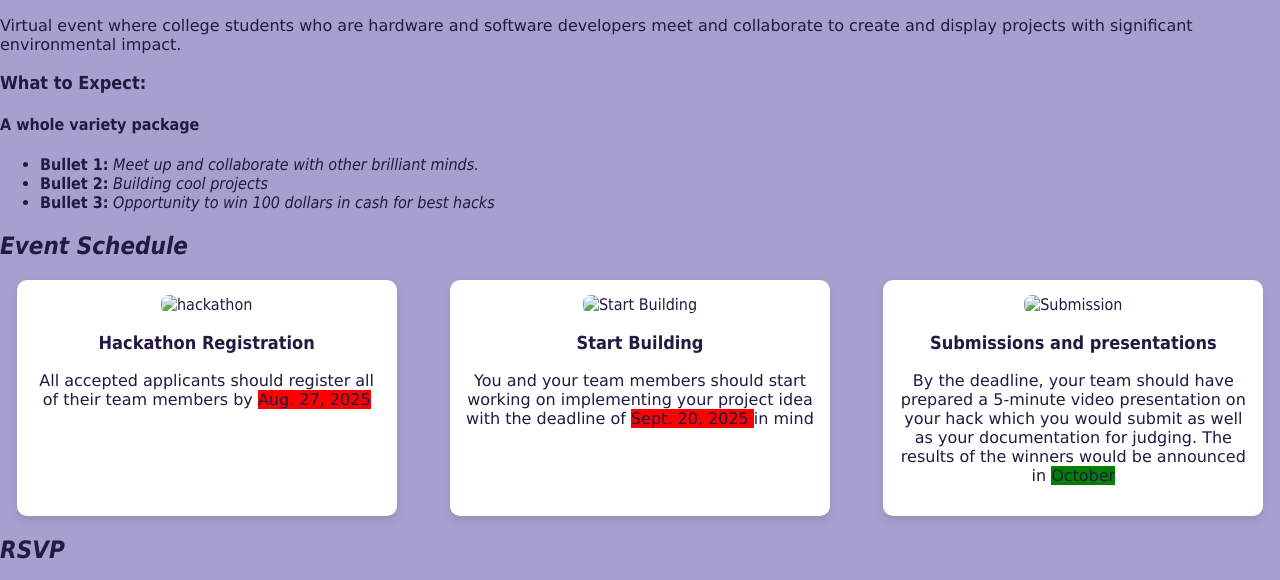
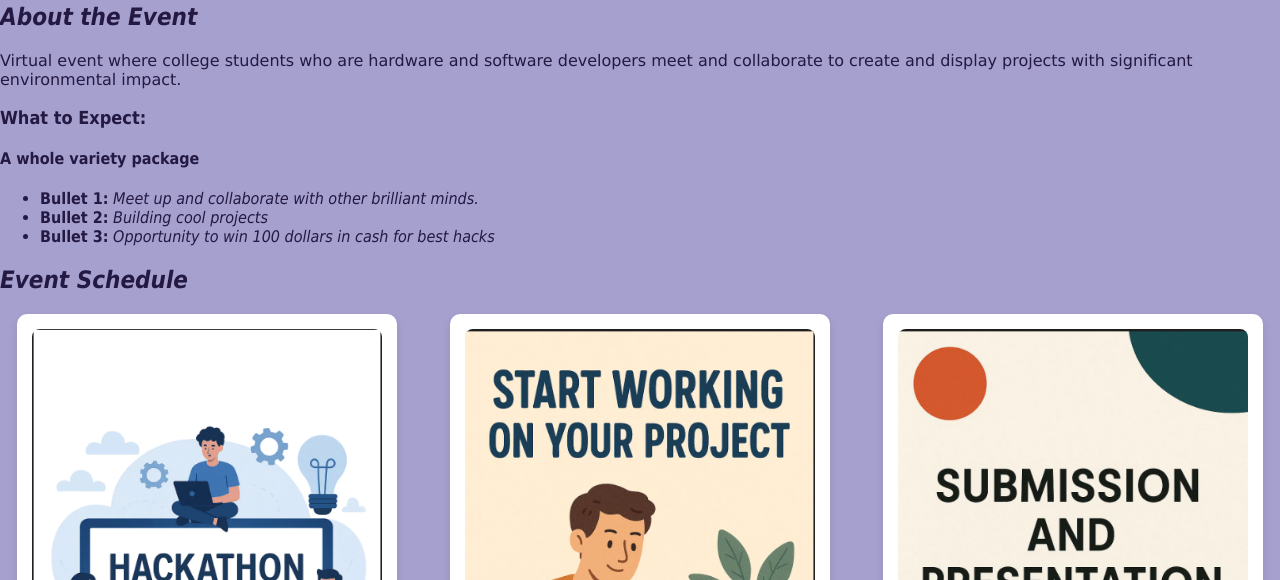
Before and after one commit to Enochteo/codepath-web-app, a plain HTML site: page index.html in a window 1280 px wide. Shown: the part 220-800 px from the top of the page. Drawn offline with Linux system fonts and the light colour scheme.

Commit message:
add and update static files

```diff
--- a/index.html
+++ b/index.html
@@ -1,37 +1,11 @@
 <!DOCTYPE html>
 <html lang="en">
     <head>
-        <!-- head
-
-        Purpose:
-        - Title used here shows up in the browser tab
-        - Link to the favicon (small image that appears in the browser tab)
-        - Link to the CSS file (used to style the webpage)
-
-        When To Modify:
-        - [ ] Project 2 (REQUIRED FEATURE)
-        - [ ] Project 2 (STRETCH FEATURE) (favicon)
-        - [ ] Any time after
-        -->
         <title>PCB Hacks</title>
         <link rel="stylesheet" href="styles.css">
     </head>
 
     <body>
-
-        <!-- navbar [PLACEHOLDER] [ADDED IN UNIT 4] -->
-        <!-- navbar
-
-Purpose:
-- Navigation bar that allows users to jump to different sections of the webpage
-- Also holds buttons for user settings (dark mode, reduce motion)
-
-When To Modify:
-- [ ] Project 4 (REQUIRED FEATURE)
-- [ ] Project 5 (REQUIRED FEATURE)
-- [ ] Project 8 (STRETCH FEATURE)
-- [ ] Any time between / after
--->
 <div class="navbar">
     <ul>
     <li><a href="#about">About</a></li>
@@ -41,18 +15,6 @@ When To Modify:
     <li><button id="theme-button">Toggle Dark Mode</button></li>
     </ul>
 </div>
-        <!-- headings
-
-        Purpose:
-        - Main header section of the webpage
-        - Contains the title, subtitle, image, and key buttons for the webpage
-
-        When To Modify:
-        - [ ] Project 2 (REQUIRED FEATURE)
-        - [ ] Project 3 (REQUIRED FEATURE)
-        - [ ] Project 4 (REQUIRED FEATURE)
-        - [ ] Any time after
-        -->
         <div class="header-container">
             <img id="header-img" src="./img/hackathon-flier.png"/>
             <div id="header-left">
@@ -68,18 +30,6 @@ When To Modify:
         </div>
 
 
-        <!-- about
-
-        Purpose:
-        - Section for general info about the event
-        - Contains a video, description, and key points about the event
-
-        When To Modify:
-        - [ ] Project 2 (REQUIRED FEATURE)
-        - [ ] Project 2 (STRETCH FEATURE)
-        - [ ] Project 4 (STRETCH FEATURE)
-        - [ ] Any time between / after
-        -->
         <h2 id="about">About the Event</h2>
         <p>Virtual event where college students who are hardware and software developers meet and collaborate to
             create and display projects with significant environmental impact. </p>
@@ -92,31 +42,21 @@ When To Modify:
             <li> <b>Bullet 3:</b> <i>Opportunity to win 100 dollars in cash for best hacks</i></li>
         </ul>
 
-        <!-- schedule
 
-        Purpose:
-        - Section for specific info about the event's schedule
-        - Contains images and descriptions of each activity
-
-        When To Modify:
-        - [ ] Project 2 (REQUIRED FEATURE)
-        - [ ] Project 4 (STRETCH FEATURE)
-        - [ ] Any time between / after
-        -->
 <h2 id="schedule">Event Schedule</h2>
 <div class="schedule-container">
         <div class="schedule-item">
-            <img alt="hackathon" src="./img/hackathon.webp"/>
+            <img alt="hackathon" src="./img/hackathon.png"/>
             <h3>Hackathon Registration</h3>
             <p>All accepted applicants should register all of their team members by <span class="important">Aug. 27, 2025</span></p>
         </div>
         <div class="schedule-item">
-            <img alt="Start Building" src="./img/start_building.webp"/>
+            <img alt="Start Building" src="./img/start_building.png"/>
             <h3>Start Building</h3>
             <p>You and your team members should start working on implementing your project idea with the deadline of <span class="important">Sept. 20, 2025 </span> in mind</p>
         </div>
         <div class="schedule-item">
-            <img alt="Submission" src="./img/submission.webp"/>
+            <img alt="Submission" src="./img/submission.png"/>
             <h3>Submissions and presentations</h3>
             <p>By the deadline, your team should have prepared a 5-minute video presentation on your hack which you would submit as
                 well as your documentation for judging. The results of the winners would be announced in <span id="announcements_date">October</span></p>
@@ -124,13 +64,12 @@ When To Modify:
 </div>
 
 
-        <!-- rsvp [PLACEHOLDER] [ADDED IN UNIT 6] -->
 <div id="rsvp">
     <h2>RSVP</h2>
     <div class="rsvp-container">
         <div class="rsvp-para">
             <p>Please RSVP for this event 🙏🏾!!!</p>
-            <!-- info goes here -->
+
         </div>
         <div class="rsvp-participants">
             <p id="rsvp-count">3 people have RSVP'd to this event!</p>
@@ -153,13 +92,12 @@ When To Modify:
              <label for="state">State</label>
              <input type="text" name="state" id="state">
         </form>
-        <!-- Submit button -->
+
         <button id="rsvp-button">Submit RSVP</button>
     </div>
 </div>
 
 
-        <!-- success modal [PLACEHOLDER] [ADDED IN UNIT 9] -->
         <div id="success-modal" class="modal">
             <div class="modal-container">
                 <div id="modal-item">
@@ -170,19 +108,10 @@ When To Modify:
                 </div>
             </div>
         </div>
-        <!-- links
 
-        Purpose:
-        - Links to other resources related to the event
-
-        When To Modify:
-        - [ ] Project 2 (STRETCH FEATURE)
-        - [ ] Project 4 (STRETCH FEATURE)
-        - [ ] Any time between / after
-        -->
         <h2>Links</h2>
 
-        <!-- This <a> block is one link.  Copy and paste all 6 lines to create another link. -->
+
         <a class="block" href="https://www.codepath.org" target="_blank">
             <article id="apply">
                 <h3>Application Link</h3>
@@ -190,8 +119,6 @@ When To Modify:
             </article>
         </a>
 
-        <!-- footer [PLACEHOLDER] [ADDED IN UNIT 3] -->
-        <!-- script [PLACEHOLDER] [ADDED IN UNIT 5] -->
         <script src="index.js"></script>
     </body>
 </html>
```
Also changed, not shown: img/hackathon-flier.png (added), img/hackathon.png (added), img/register_for_hackathon.png (added), img/start_building.png (added), img/submission.png (added), img/success-modal-image.png (added).
